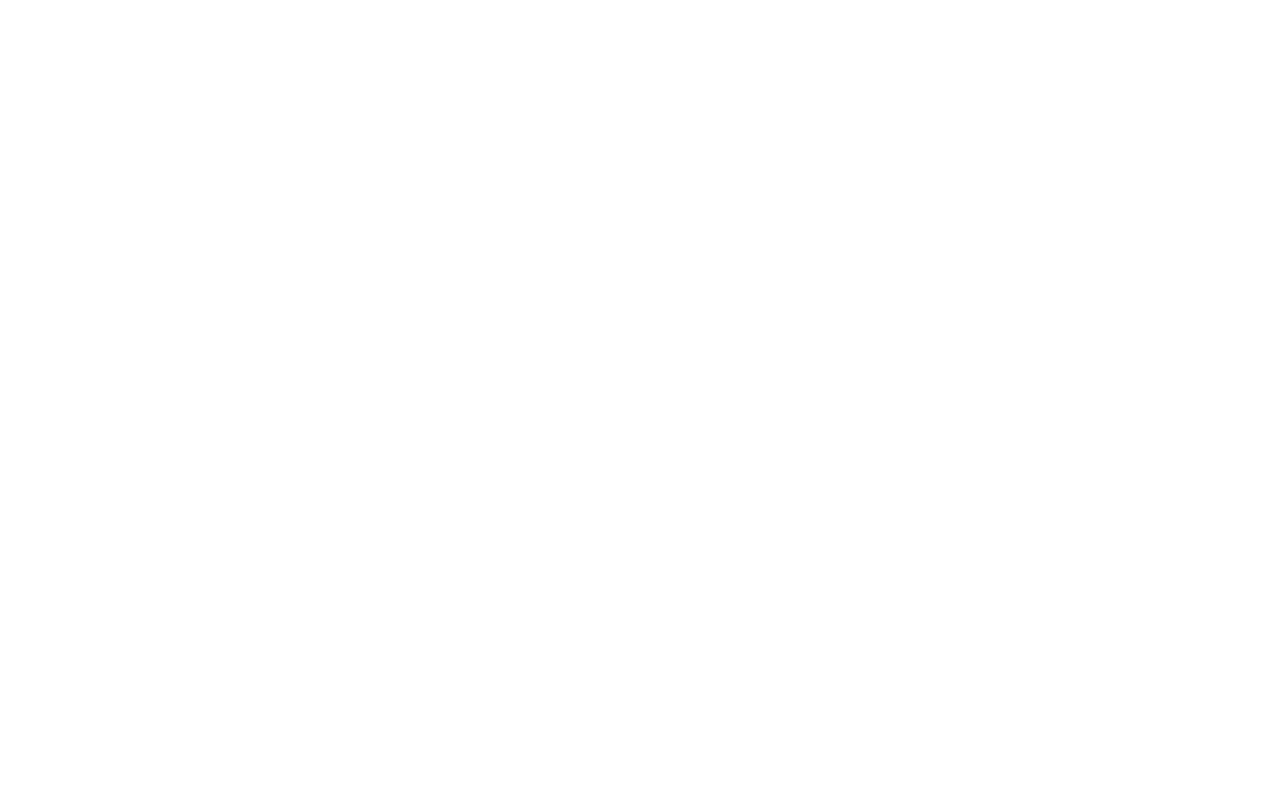
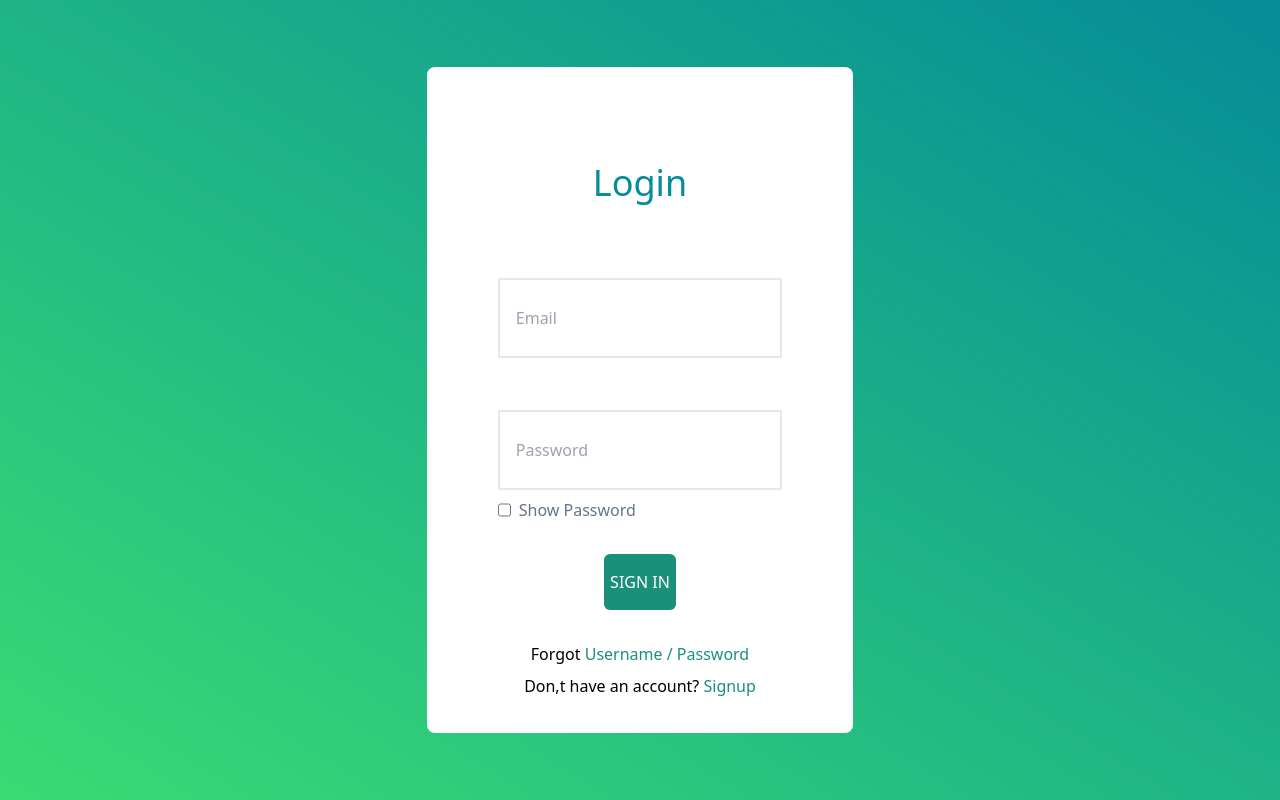
Before and after one commit to HussainSyed268/Firebase-Auth-app, a React (Create React App) app in the folder firebase-react-auth/: page /login in a window 1280 px wide. Built offline with nearby package versions, Linux system fonts and the light colour scheme.

Commit message:
login and signup pages made

```diff
--- a/firebase-react-auth/package.json
+++ b/firebase-react-auth/package.json
@@ -36,5 +36,8 @@
       "last 1 firefox version",
       "last 1 safari version"
     ]
+  },
+  "devDependencies": {
+    "tailwindcss": "^3.3.3"
   }
 }
--- a/firebase-react-auth/public/index.html
+++ b/firebase-react-auth/public/index.html
@@ -5,8 +5,8 @@
   <meta charset="utf-8" />
 </head>
 
-<body>
-  <div id="root"></div>
+<body style="height: 100%;width: 100%;">
+  <div id="root" style="height: 100%;width: 100%;"></div>
 </body>
 
 </html>
--- a/firebase-react-auth/src/App.js
+++ b/firebase-react-auth/src/App.js
@@ -1,7 +1,22 @@
 import "./App.css";
+import { BrowserRouter as Router, Routes, Route } from "react-router-dom";
+
+import Home from "../src/components/Home/Home.js";
+import Login from "../src/components/Login/Login.js";
+import Signup from "../src/components/Signup/Signup.js";
 
 function App() {
-  return <div className="App"></div>;
+  return (
+    <div className="App h-full">
+      <Router>
+        <Routes>
+          <Route path="/" element={<Home />} />
+          <Route path="/login" element={<Login />} />
+          <Route path="/signup" element={<Signup />} />
+        </Routes>
+      </Router>
+    </div>
+  );
 }
 
 export default App;
--- /dev/null
+++ b/firebase-react-auth/src/components/Home/Home.js
@@ -0,0 +1,15 @@
+//Create a simple page saying Home use tailwind to style it
+import React from "react";
+import { Link } from "react-router-dom";
+const Home = (props) => {
+  return (
+    <div>
+      <h1>Home</h1>
+      <Link to="/login">Login</Link>
+      <br />
+      <Link to="/signup">Signup</Link>
+      <h1>{props.user ? `Welcome ${props.user.displayName}` : ""}</h1>
+    </div>
+  );
+};
+export default Home;
--- /dev/null
+++ b/firebase-react-auth/src/components/Login/Login.js
@@ -0,0 +1,49 @@
+import React from "react";
+import { useState } from "react";
+import { Link } from "react-router-dom";
+const Login = () => {
+  return (
+    <div className="flex h-full bg-gradient-to-bl from-[#048c98] to-[#3adb74] items-center justify-center">
+      <div className="flex flex-col h-5/6 w-2/6 rounded-lg bg-white">
+        <h1 className="text-4xl h-1/6 justify-end pt-24 font-normal text-[#048c98]">
+          Login
+        </h1>
+        <form className="flex h-5/6 flex-col items-center pt-20">
+          <input
+            className="w-4/6 h-20 mt-5 mb-8 text-start pl-4 border-2 border-solid-black rounded-sm"
+            type="text"
+            placeholder="Email"
+          />
+          <input
+            className="w-4/6 h-20 mt-5 text-start pl-4 border-2 border-solid-black rounded-sm"
+            type="password"
+            placeholder="Password"
+          />
+          <div className=" flex justify-start w-4/6 mt-2">
+            <input type="checkbox" />
+            <label className="ml-2 text-slate-500">Show Password</label>
+          </div>
+          <button
+            className="w-1/6 h-14 mt-8 text-center rounded-md bg-[#1a907a] text-white"
+            type="submit"
+          >
+            SIGN IN
+          </button>
+          <h1 className="mt-8">
+            Forgot{" "}
+            <Link className="text-[#1a907a]" to="/signup">
+              Username / Password
+            </Link>
+          </h1>
+          <h1 className="mt-2">
+            Don,t have an account?{" "}
+            <Link className="text-[#1a907a]" to="/signup">
+              Signup
+            </Link>
+          </h1>
+        </form>
+      </div>
+    </div>
+  );
+};
+export default Login;
--- /dev/null
+++ b/firebase-react-auth/src/components/Signup/Signup.js
@@ -0,0 +1,74 @@
+import React from "react";
+// const Signup = () => {
+//   return (
+//     <div>
+//       <h1>Signup</h1>
+//     </div>
+//   );
+// };
+// Create a signup page just like the login page i have created in the Login.js
+// file. Use the same styling and everything.
+// import { useState } from "react";
+import { Link } from "react-router-dom";
+// import { useAuth } from "../../contexts/AuthContext";
+
+// const [email, setEmail] = useState("");
+// const [password, setPassword] = useState("");
+// const { signup } = useAuth();
+// const handleSubmit = (e) => {
+//   e.preventDefault();
+//   signup(email, password);
+// };
+
+const Signup = () => {
+  return (
+    <div className="flex h-full bg-gradient-to-bl from-[#048c98] to-[#3adb74] items-center justify-center">
+      <div className="flex flex-col h-5/6 w-2/6 rounded-lg bg-white">
+        <h1 className="text-4xl h-1/6 justify-end pt-24 font-normal text-[#048c98]">
+          Signup
+        </h1>
+        <form className="flex h-5/6 flex-col items-center pt-20">
+          <input
+            className="w-4/6 h-20 mt-5 mb-5 text-start pl-4 border-2 border-solid-black rounded-sm"
+            type="text"
+            placeholder="Email"
+            // value={email}
+            // onChange={(e) => setEmail(e.target.value)}
+          />
+          <input
+            className="w-4/6 h-20 mt-5 text-start pl-4 border-2 border-solid-black rounded-sm"
+            type="password"
+            placeholder="Password"
+            // value={password}
+            // onChange={(e) => setPassword(e.target.value)}
+          />
+          <div className=" flex justify-start w-4/6 mt-2">
+            <input type="checkbox" />
+            <label className="ml-2 text-slate-500">Show Password</label>
+          </div>
+          <input
+            className="w-4/6 h-20 mt-5 text-start pl-4 border-2 border-solid-black rounded-sm"
+            type="password"
+            placeholder="Confirm Password"
+          />
+
+          <button
+            className="w-1/6 h-14 mt-10 text-center rounded-md bg-[#1a907a] text-white"
+            type="submit"
+            // onClick={handleSubmit}
+          >
+            SIGN UP
+          </button>
+          <h1 className="mt-8">
+            Already have an account?{" "}
+            <Link className="text-[#1a907a]" to="/login">
+              Login
+            </Link>
+          </h1>
+        </form>
+      </div>
+    </div>
+  );
+};
+
+export default Signup;
--- a/firebase-react-auth/src/firebase.js
+++ b/firebase-react-auth/src/firebase.js
@@ -1,25 +1,12 @@
 // Import the functions you need from the SDKs you need
-
 import { initializeApp } from "firebase/app";
-
-const firebaseConfig = {
-  apiKey: "AIzaSyArjPt-qusi8QDsGCkNioAVqcxKo3hFAQY",
-
-  authDomain: "react-firebase-auth-408c4.firebaseapp.com",
-
-  projectId: "react-firebase-auth-408c4",
-
-  storageBucket: "react-firebase-auth-408c4.appspot.com",
-
-  messagingSenderId: "923276814434",
-
-  appId: "1:923276814434:web:93eac1a330d4bf4989893b",
-
-  measurementId: "G-TBK0FYMYKT",
-};
-
-// Initialize Firebase
+import { getAuth } from "firebase/auth";
+// import from env.local
+import firebaseConfig1 from "./env.local";
+const firebaseConfig = firebaseConfig1;
 
 const app = initializeApp(firebaseConfig);
 
-const analytics = getAnalytics(app);
+const auth = getAuth();
+
+export { app, auth };
--- /dev/null
+++ b/firebase-react-auth/src/index.css
@@ -0,0 +1,8 @@
+@tailwind base;
+@tailwind components;
+@tailwind utilities;
+
+html {
+  height: 100%;
+  width: 100%;
+}
--- a/firebase-react-auth/src/index.js
+++ b/firebase-react-auth/src/index.js
@@ -1,10 +1,12 @@
 import React from "react";
 import ReactDOM from "react-dom/client";
 import App from "./App";
-
+import "./index.css";
 const root = ReactDOM.createRoot(document.getElementById("root"));
 root.render(
-  <React.StrictMode>
-    <App />
-  </React.StrictMode>
+  <div className="h-full">
+    <React.StrictMode>
+      <App />
+    </React.StrictMode>
+  </div>
 );
--- /dev/null
+++ b/firebase-react-auth/tailwind.config.js
@@ -0,0 +1,8 @@
+/** @type {import('tailwindcss').Config} */
+module.exports = {
+  content: ["./src/**/*.{js,jsx,ts,tsx}"],
+  theme: {
+    extend: {},
+  },
+  plugins: [],
+};
```
Also changed, not shown: 2 other files (tests, documents, lock files or other folders).
